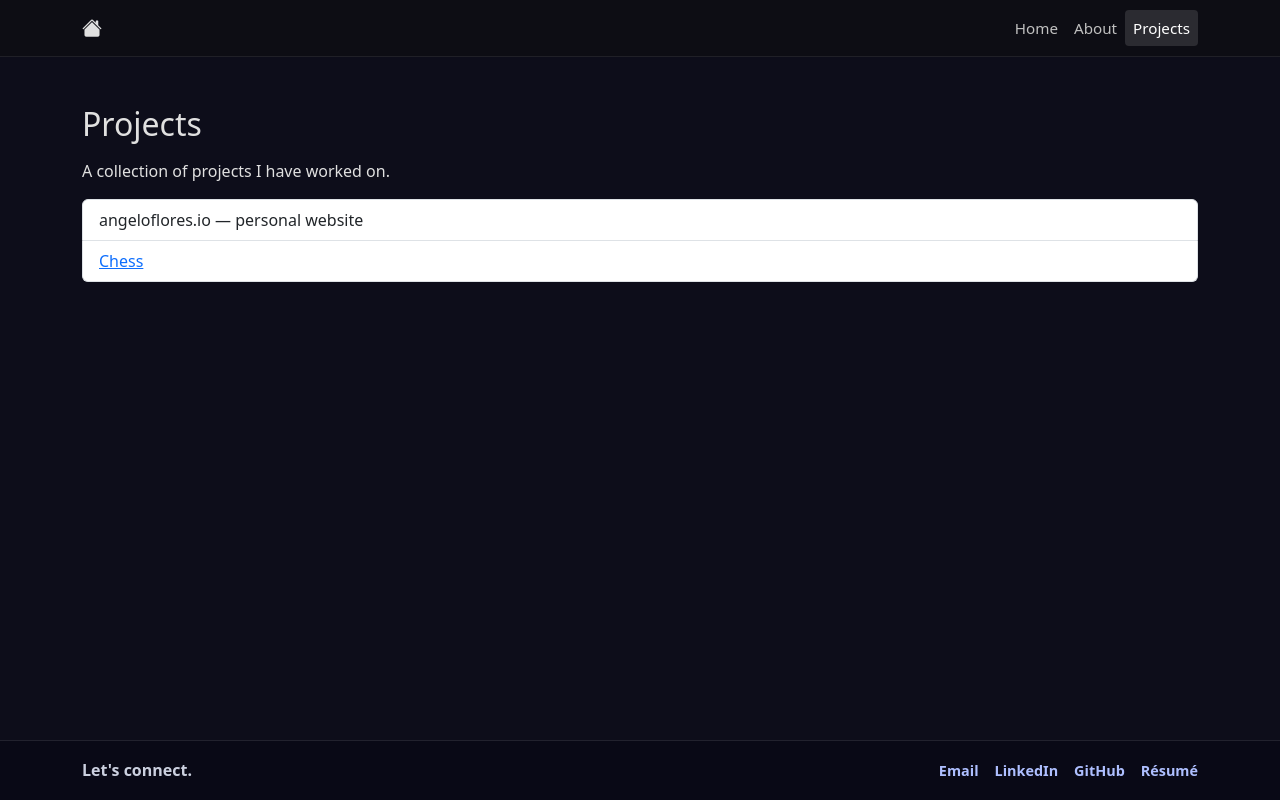
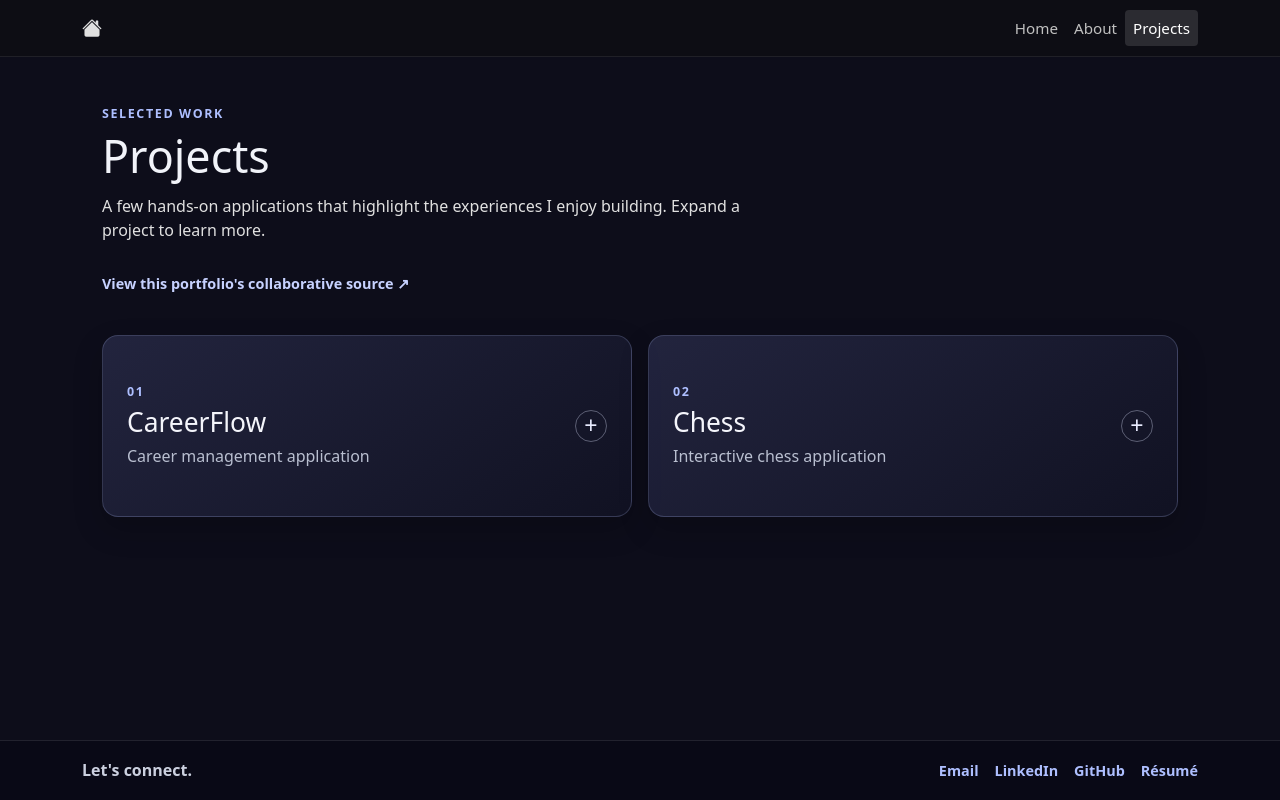
Before and after one commit to maaz-sh/angelofloresio, a React (Vite) app: page /projects in a window 1280 px wide. Built offline with nearby package versions, Linux system fonts and the light colour scheme.

Commit message:
fix: preserve portfolio updates after branch merge

```diff
--- a/src/pages/About.tsx
+++ b/src/pages/About.tsx
@@ -71,7 +71,6 @@ function EventsCarousel() {
 }
 
 function About() {
-  const eduRef = useRef<HTMLDivElement>(null)
   const certRef = useRef<HTMLDivElement>(null)
 
   return (
--- a/src/pages/Projects.tsx
+++ b/src/pages/Projects.tsx
@@ -5,16 +5,107 @@ function Projects() {
   const [expandedProject, setExpandedProject] = useState<string | null>(null)
 
   return (
-    <div className="container py-5">
-      <h2>Projects</h2>
-      <p className="mt-3">A collection of projects I have worked on.</p>
-      <ul className="list-group mt-3 w-100 w-lg-50">
-        <li className="list-group-item">angeloflores.io — personal website</li>
-        <li className="list-group-item">
-          <a href="https://chess-tau-umber.vercel.app/" target="_blank" rel="noopener noreferrer">Chess</a>
-        </li>
-      </ul>
-    </div>
+    <main className="projects-page container py-5">
+      <div className="projects-heading">
+        <p className="projects-eyebrow">Selected work</p>
+        <h1>Projects</h1>
+        <p>
+          A few hands-on applications that highlight the experiences I enjoy building.
+          Expand a project to learn more.
+        </p>
+        <a className="projects-source-link" href="https://github.com/maaz-sh/angelofloresio" target="_blank" rel="noreferrer">
+          View this portfolio's collaborative source <span aria-hidden="true">↗</span>
+        </a>
+      </div>
+
+      <section className="project-grid" aria-label="Project portfolio">
+        <details
+          className="project-card"
+          open={expandedProject === 'careerflow'}
+        >
+          <summary
+            onClick={(event) => {
+              event.preventDefault()
+              setExpandedProject(expandedProject === 'careerflow' ? null : 'careerflow')
+            }}
+          >
+            <div>
+              <p className="project-number">01</p>
+              <h2>
+                <a
+                  className="project-title-link"
+                  href="https://careerflow-three-steel.vercel.app/"
+                  target="_blank"
+                  rel="noreferrer"
+                  onClick={(event) => event.stopPropagation()}
+                >
+                  CareerFlow
+                </a>
+              </h2>
+              <p className="project-type">Career management application</p>
+            </div>
+            <span className="project-expand" aria-hidden="true">+</span>
+          </summary>
+          <div className="project-details">
+            <p>
+              A career-focused application with a polished sign-in and registration
+              experience, plus light and dark theme support.
+            </p>
+            <div className="project-tags" aria-label="CareerFlow focus areas">
+              <span>Career workflow</span>
+              <span>Account access</span>
+              <span>Theme support</span>
+            </div>
+            <div className="project-demo">
+              <p className="project-demo-label">Live demo</p>
+              <video controls preload="metadata">
+                <source src="/CareerFlow_example.mp4" type="video/mp4" />
+                Your browser does not support embedded video.
+              </video>
+            </div>
+            <a className="project-link" href="https://github.com/maaz-sh/CareerFlow" target="_blank" rel="noreferrer">
+              View collaborative source <span aria-hidden="true">↗</span>
+            </a>
+          </div>
+        </details>
+
+        <details
+          className="project-card"
+          open={expandedProject === 'chess'}
+        >
+          <summary
+            onClick={(event) => {
+              event.preventDefault()
+              setExpandedProject(expandedProject === 'chess' ? null : 'chess')
+            }}
+          >
+            <div>
+              <p className="project-number">02</p>
+              <h2>Chess</h2>
+              <p className="project-type">Interactive chess application</p>
+            </div>
+            <span className="project-expand" aria-hidden="true">+</span>
+          </summary>
+          <div className="project-details">
+            <p>
+              A browser-based chess experience with an interactive board, turn
+              indicator, score display, and a New Game reset control.
+            </p>
+            <div className="project-tags" aria-label="Chess focus areas">
+              <span>Game state</span>
+              <span>Board UI</span>
+              <span>Interactive controls</span>
+            </div>
+            <a className="project-link" href="https://chess-tau-umber.vercel.app/" target="_blank" rel="noreferrer">
+              View live demo <span aria-hidden="true">↗</span>
+            </a>
+            <a className="project-link project-link-secondary" href="https://github.com/maaz-sh/chess" target="_blank" rel="noreferrer">
+              View collaborative source <span aria-hidden="true">↗</span>
+            </a>
+          </div>
+        </details>
+      </section>
+    </main>
   )
 }
 
```
